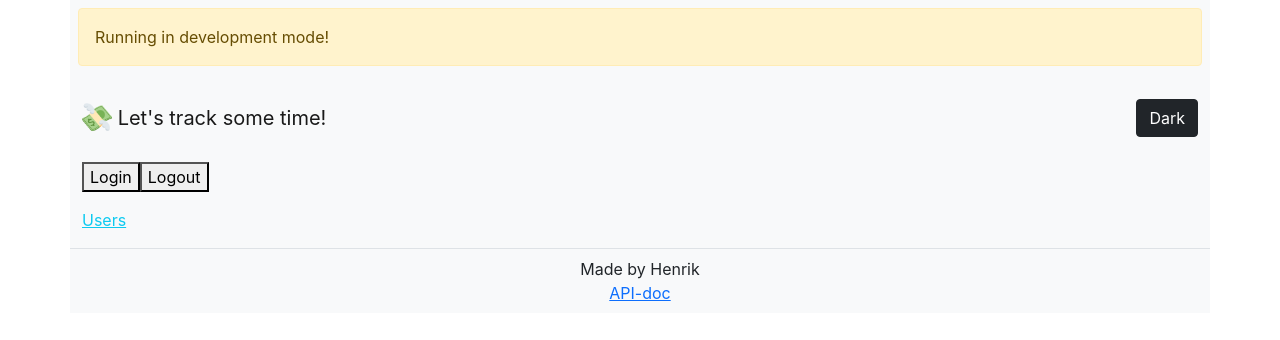
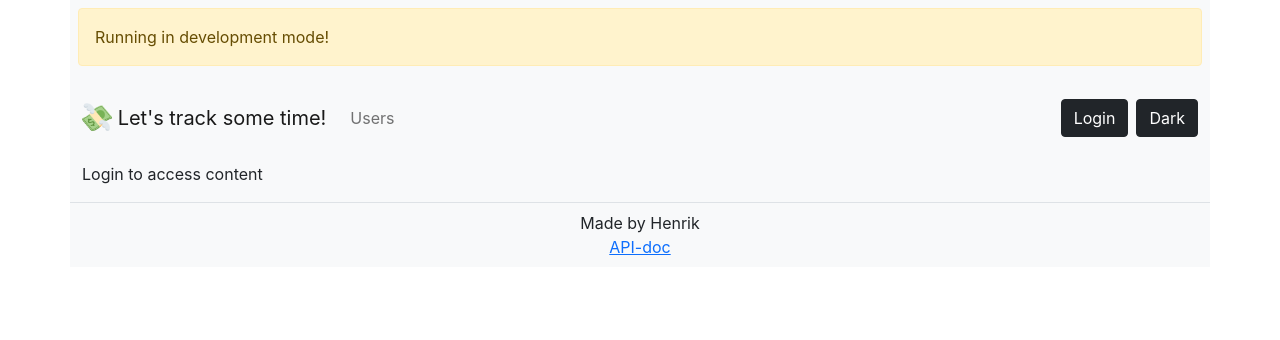
Before and after one commit to heennkkee/timetracker-frontend, a React (Create React App) app: page / in a window 1280 px wide. Shown: the top 340 px of the page. Built offline with nearby package versions, Linux system fonts and the light colour scheme; no server answers.

Commit message:
Improved login/out

```diff
--- a/src/App.tsx
+++ b/src/App.tsx
@@ -1,6 +1,6 @@
-import React, { useState, Suspense } from 'react';
+import React, { useState, Suspense, useEffect } from 'react';
 
-import { BrowserRouter as Router, Switch, Route, Link } from 'react-router-dom';
+import { BrowserRouter as Router, Switch, Route } from 'react-router-dom';
 
 import { ThemeContext, Theme } from './context/ThemeContext';
 import Header from './view/Header';
@@ -9,6 +9,7 @@ import Footer from './view/Footer';
 import API from './helper/Api';
 
 import Cookies from './helper/Cookies';
+import { AuthContext } from './context/AuthContext';
 
 const User = React.lazy(() => import("./view/User"));
 const UserList = React.lazy(() => import("./view/UserList"));
@@ -27,6 +28,19 @@ function App() {
 		return setTheme;
 	});
 
+	useEffect(() => {
+		const asyncCheckAuth = async () => {
+			console.log("Checking authentication in background");
+			let resp = await API.check();
+			if (resp.status !== 200) {
+				Cookies.delete("session");
+				setSession('');
+			}
+		}
+
+		asyncCheckAuth();
+	}, []);
+
 	const [session, setSession] = useState<string>(() => {
 		return Cookies.get('session') ?? "";
 	});
@@ -42,15 +56,16 @@ function App() {
 
 	return (
 		<ThemeContext.Provider value={{ mode: mode, toggle: toggleMode }}>
+			<AuthContext.Provider value={{ session: session, authenticated: session !== '', login: async () => { let sess = await API.login(); setSession(sess); }, logout: async () => { await API.logout(""); setSession(""); } }}>
+
 				<Router>
-				<div className={`container bg-${theme} text-${themeInverse}`}>
+					<div className={`container-lg bg-${theme} text-${themeInverse}`}>
 						<Header />
-					<p>
-						<button onClick={async () => { let sess = await API.login(); setSession(sess); }}>Login</button>
-						<button onClick={async () => { let res = await API.logout(""); console.log(res); setSession(""); }}>Logout</button>
-						<code>{session}</code>
-					</p>
 						<main>
+							{
+								session === '' ?
+									<p>Login to access content</p>
+								:
 									<Switch>
 										<Route exact path="/users/:userId">
 											<Suspense fallback={''}>
@@ -66,7 +81,7 @@ function App() {
 
 										<Route exact path="/">
 											<p>
-									<Link to="/users" className="link-info" >Users</Link>
+												Hej
 											</p>
 										</Route>
 
@@ -76,11 +91,12 @@ function App() {
 											</Suspense>
 										</Route>
 									</Switch>
+								}
 						</main>
 						<Footer />
 					</div>
 				</Router>
-
+			</AuthContext.Provider>
 		</ThemeContext.Provider>
 	);
 }
--- /dev/null
+++ b/src/context/AuthContext.ts
@@ -0,0 +1,10 @@
+import React from 'react';
+
+interface IAuthContext {
+    authenticated: boolean,
+    session?: string,
+    logout: Function,
+    login: Function
+}
+
+export const AuthContext = React.createContext<IAuthContext>({ authenticated: false, login: () => {}, logout: () => {} });
--- a/src/helper/Api.ts
+++ b/src/helper/Api.ts
@@ -19,6 +19,8 @@ type USERS_PUT_404 = paths["/users/{userid}"]["put"]["responses"]["404"]["conten
 
 type USERS_LIST_200 = paths["/users"]["get"]["responses"]["200"]["content"]["application/json"];
 
+type CHECK_200 = paths["/check"]["get"]["responses"]["200"]["content"]["application/json"];
+type CHECK_401 = paths["/check"]["get"]["responses"]["401"]["content"]["application/json"];
 
 type GENERIC_ERROR = {
     status: 500,
@@ -79,6 +81,13 @@ class Api {
         return resp;
 	}
 
+    static check = async() => {
+        const resp = await fetch(`${APIURL}/check`, { headers: { 'Content-Type': 'application/json' }, credentials: 'include', method: 'GET'}).then(resp => resp.json()).then((json: CHECK_200 | CHECK_401) => {
+            return json;
+        });
+        return resp;
+    }
+
 }
 
 export default Api;
--- a/src/view/Header.tsx
+++ b/src/view/Header.tsx
@@ -1,6 +1,7 @@
 import { useContext } from 'react';
 
 import { Link, useLocation } from 'react-router-dom';
+import { AuthContext } from '../context/AuthContext';
 
 import { ThemeContext, Theme } from '../context/ThemeContext';
 
@@ -9,24 +10,43 @@ const Header = () => {
     const theme = ( ThemeCtxt.mode === Theme.Dark ) ? 'dark' : 'light';
     const themeInverse = ( ThemeCtxt.mode === Theme.Dark ) ? 'light' : 'dark';
 
+    const AuthCtxt = useContext(AuthContext);
+
     let location = useLocation().pathname.split('/');
     location = location.filter((str, ix) => location.indexOf(str) === ix);
-
     const devCheck = process.env.NODE_ENV === 'development';
 
     return (
         <>
             {devCheck ? <div className="row p-2"><div className="alert alert-warning">Running in development mode!</div></div> : null}
             <div className="row">
-                <nav className={`navbar navbar-${theme} bg-${theme}`}>
+                <nav className={`navbar navbar-${theme} bg-${theme} navbar-expand-lg`}>
                     <Link to="/" className="navbar-brand">
                         <img className="d-inlineblock align-top" src="/logo192x192.png" height="30" width="30" alt="Flying money logo."></img> Let's track some time!
                     </Link>
-                    <button className={`btn btn-${themeInverse}`} onClick={() => {
-                        ThemeCtxt.toggle();
-                    }}>
-                        { ThemeCtxt.mode === Theme.Light ? 'Dark' : 'Light'}
+                    <button className="navbar-toggler" type="button" data-toggle="collapse" data-target="#navbarText" aria-controls="navbarCollapse" aria-expanded="false" aria-label="Toggle navigation">
+                        <span className="navbar-toggler-icon"></span>
                     </button>
+                    <div className="collapse navbar-collapse" id="navbarCollapse">
+                        <ul className="navbar-nav me-auto">
+                            <li className="nav-item">
+                                <Link to="/users" className={`nav-link ${location[1] === 'users' ? 'active' : ''}`}>Users</Link>
+                            </li>
+                        </ul>
+                        <div className="form-inline">
+                            {
+                                AuthCtxt.authenticated ?
+                                    <button className={`btn btn-${themeInverse} me-2`} onClick={async () => { await AuthCtxt.logout(); }}>Logout</button>
+                                :
+                                    <button className={`btn btn-${themeInverse} me-2`} onClick={async () => { await AuthCtxt.login(); }}>Login</button>
+                            }
+                            <button className={`btn btn-${themeInverse}`} onClick={() => {
+                                ThemeCtxt.toggle();
+                            }}>
+                                { ThemeCtxt.mode === Theme.Light ? 'Dark' : 'Light'}
+                            </button>
+                        </div>
+                    </div>
                 </nav>
                 {
                     location.length >= 1 ?
```
Also changed, not shown: src/helper/api-schema.ts (+30 -6 lines). Lines whose indentation alone changed are shown as unchanged.
